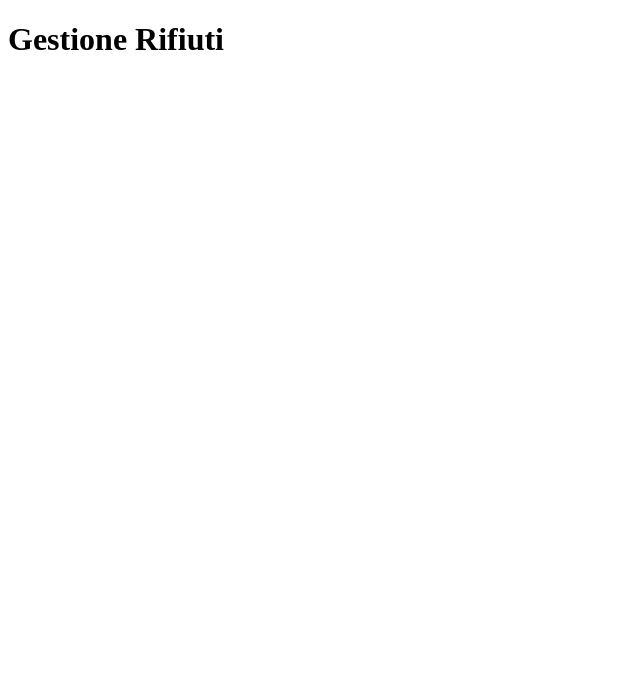
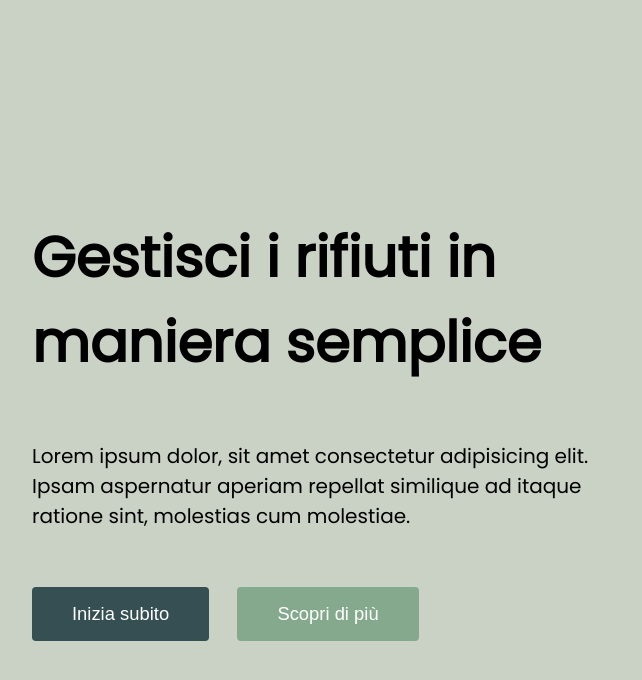
Before and after one commit to Faco0/Project-RAEE, a plain HTML site: page client/index.html in a window 1280 px wide. Shown: the top 680 px of the page, without its empty margins (0-642 px from the left). Drawn offline with Linux system fonts and the light colour scheme.

Commit message:
Iniziata pagina index

```diff
--- a/client/index.html
+++ b/client/index.html
@@ -5,8 +5,48 @@
     <meta http-equiv="X-UA-Compatible" content="IE=edge">
     <meta name="viewport" content="width=device-width, initial-scale=1.0">
     <title>Raccolta rifiuti RAEE</title>
+    <link rel="preconnect" href="https://fonts.googleapis.com">
+    <link rel="preconnect" href="https://fonts.gstatic.com" crossorigin>
+    <link href="https://fonts.googleapis.com/css2?family=Poppins&display=swap" rel="stylesheet">
+    <link rel="stylesheet" type="text/css" href="reset.css">
+    <link rel="stylesheet" type="text/css" href="style.css">
+    <script src="script.js" defer></script>
 </head>
 <body>
-    <h1>Gestione Rifiuti</h1>
+
+    <section class="main">
+
+        <section class="hero margins">
+            <div class="left">
+                <div class="p">
+                    <h1>Gestisci i rifiuti in maniera semplice</h1>
+                    <p class="subtitles">Lorem ipsum dolor, sit amet consectetur adipisicing elit. Ipsam aspernatur aperiam repellat similique ad itaque ratione sint, molestias cum molestiae.</p>
+
+                    <div>
+                        <button class="btn btn-primary">
+                            <a href="">Inizia subito</a>
+                        </button>
+                        <button class="btn btn-secondary">
+                            <a href="">Scopri di più</a>
+                        </button>
+                    </div>
+                </div>
+
+            </div>
+            <div class="right">
+
+            </div>
+        </section>
+
+        <section class="content">
+
+        </section>
+
+        <section class="content-reverse">
+
+        </section>
+
+    </section>
+
 </body>
 </html>
--- /dev/null
+++ b/client/reset.css
@@ -0,0 +1,66 @@
+:root {
+    --primary-button: #354f52;
+    --bg: #cad2c5;
+    --secondary-button: #84a98c;
+    --accent: #2f3e46;
+}
+
+a {
+    text-decoration: none;
+    color: #000;
+}
+
+html {
+    font-family: 'Poppins', sans-serif;
+}
+
+body {
+    margin: 0;
+    padding: 0;
+}
+
+*,
+*::before,
+*::after {
+    box-sizing: border-box;
+    -webkit-box-sizing: border-box;
+    -moz-box-sizing: border-box;
+}
+
+.margins {
+    max-width: 1312px;
+    margin: 0 auto;
+}
+
+.subtitles {
+    font-size: 1.25rem;
+    margin-bottom: 56px;
+}
+
+.btn {
+    display: inline-block;
+    border: none;
+    border-radius: 0.25rem;
+    margin: 0;
+    padding: 0;
+}
+
+.btn a {
+    padding: 1rem 2.5rem;
+    display: block;
+    font-size: 1.15rem;
+    color: #fff
+}
+
+.btn-primary {
+    background-color: var(--primary-button);
+}
+
+.btn-secondary {
+    background-color: var(--secondary-button);
+    margin-left: 1.5rem;
+}
+
+.p {
+    padding: 1rem;
+}
--- a/client/style.css
+++ b/client/style.css
@@ -0,0 +1,32 @@
+h1 {
+    font-size: 3.5rem;
+}
+
+.main {
+    background-color: var(--bg);
+    width: 100%;
+    min-height: 100vh;
+}
+
+.hero {
+    height: 100vh;
+    display: flex;
+    padding: 1rem;
+}
+
+.left,.right {
+    flex: 1;
+    height: 100%;
+    display: flex;
+    flex-direction: column;
+    justify-content: center;
+    text-align: left;
+}
+
+.content {
+    height: 100vh;
+}
+
+.content-reverse {
+    height: 100vh;
+}
```
